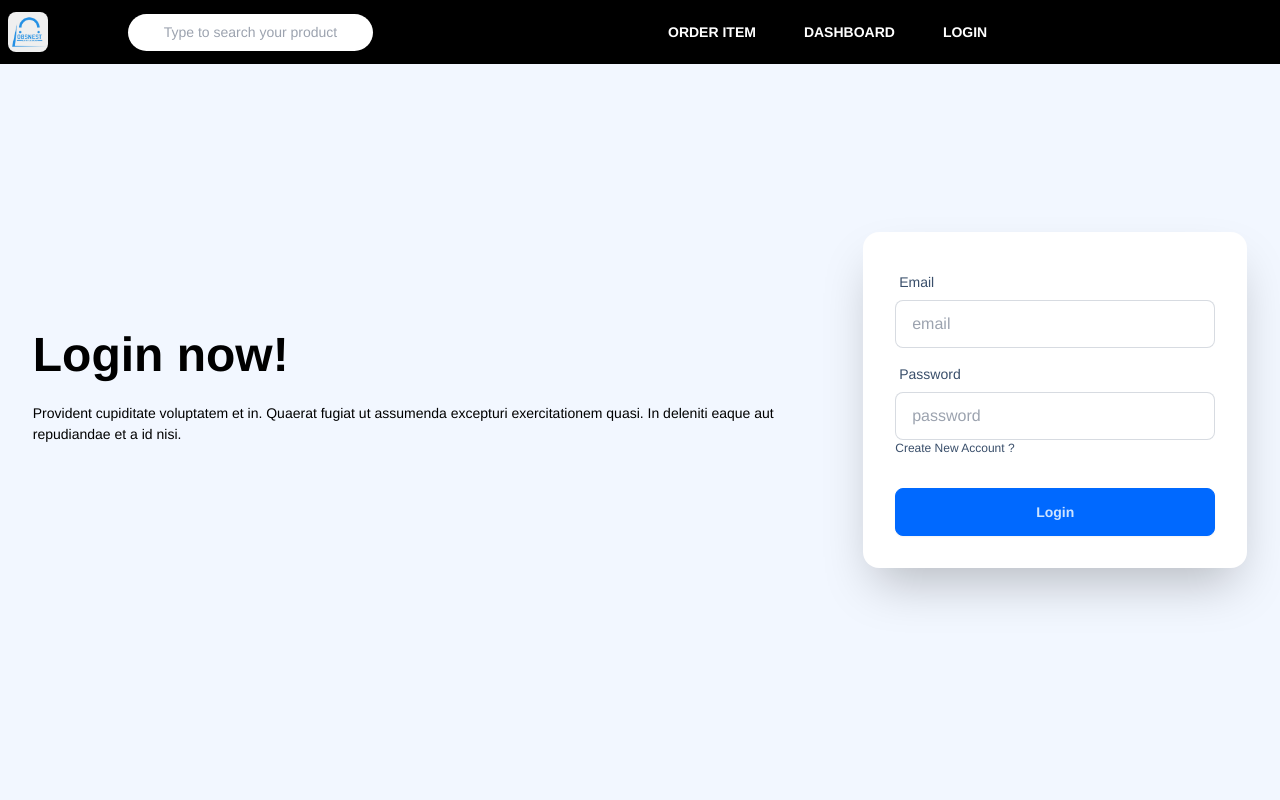
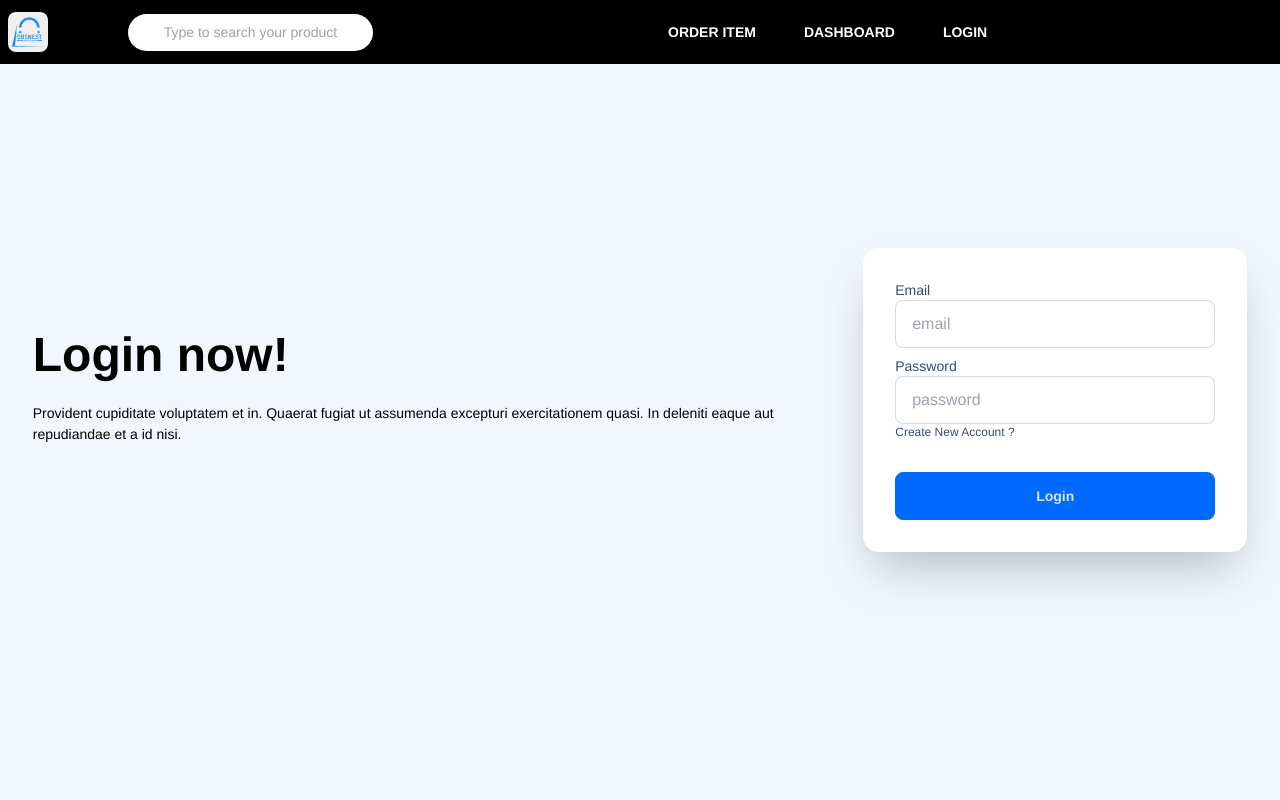
Before and after one commit to sadakatsrabon/Obsnest-MarketPlace, a React (Vite) app: page /login in a window 1280 px wide. Shown: the top 800 px of the page. Built offline with nearby package versions, Linux system fonts and the light colour scheme.

Commit message:
Get dta from login info

```diff
--- a/src/pages/Login/Login.jsx
+++ b/src/pages/Login/Login.jsx
@@ -1,5 +1,14 @@
 
 const Login = () => {
+
+    const handleLogin = event => {
+        event.preventDefault();
+        const form = event.target;
+        const email = form.email.value;
+        const password = form.password.value;
+        console.log(email, password);
+    }
+
     return (
         <div className="hero min-h-screen bg-base-200">
             <div className="hero-content">
@@ -8,22 +17,18 @@ const Login = () => {
                     <p className="py-6">Provident cupiditate voluptatem et in. Quaerat fugiat ut assumenda excepturi exercitationem quasi. In deleniti eaque aut repudiandae et a id nisi.</p>
                 </div>
                 <div className="card shrink-0 w-full max-w-sm shadow-2xl bg-base-100">
-                    <form className="card-body">
+                    <form onSubmit={handleLogin} className="card-body">
                         <div className="form-control">
-                            <label className="label">
                                 <span className="label-text">Email</span>
-                            </label>
-                            <input type="email" placeholder="email" className="input input-bordered" required />
+                            <input type="email" name="email" placeholder="email" className="input input-bordered" required />
                         </div>
                         <div className="form-control">
-                            <label className="label">
                                 <span className="label-text">Password</span>
-                            </label>
-                            <input type="password" placeholder="password" className="input input-bordered" required />
-                                <a href="/signup" className="label-text-alt link link-hover">Create New Account ?</a>
+                            <input type="password" name="password" placeholder="password" className="input input-bordered" required />
+                            <a href="/signup" className="label-text-alt link link-hover">Create New Account ?</a>
                         </div>
                         <div className="form-control mt-6">
-                            <button className="btn btn-primary">Login</button>
+                            <input className="btn btn-primary" type="submit" value="Login" />
                         </div>
                     </form>
                 </div>
```
